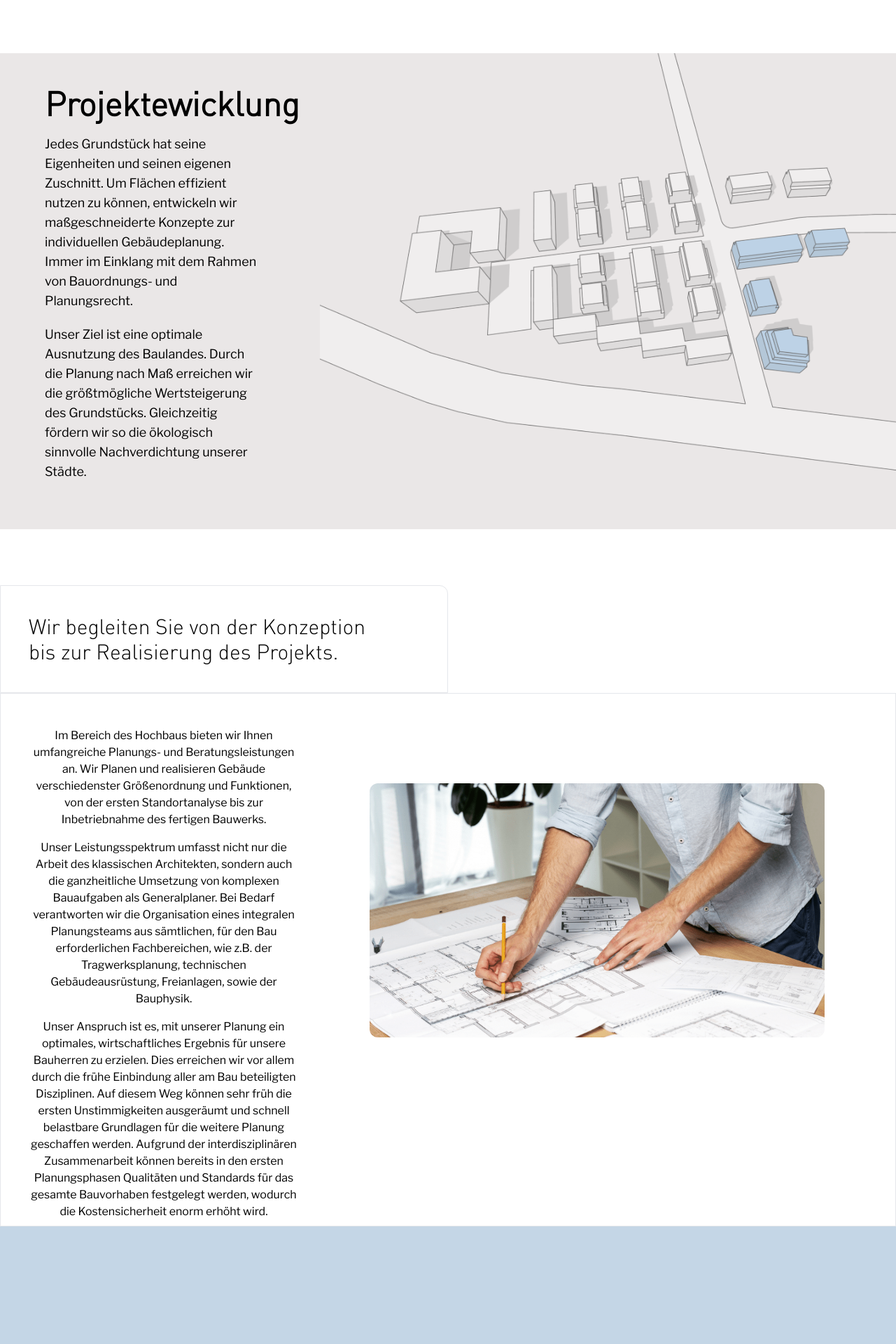
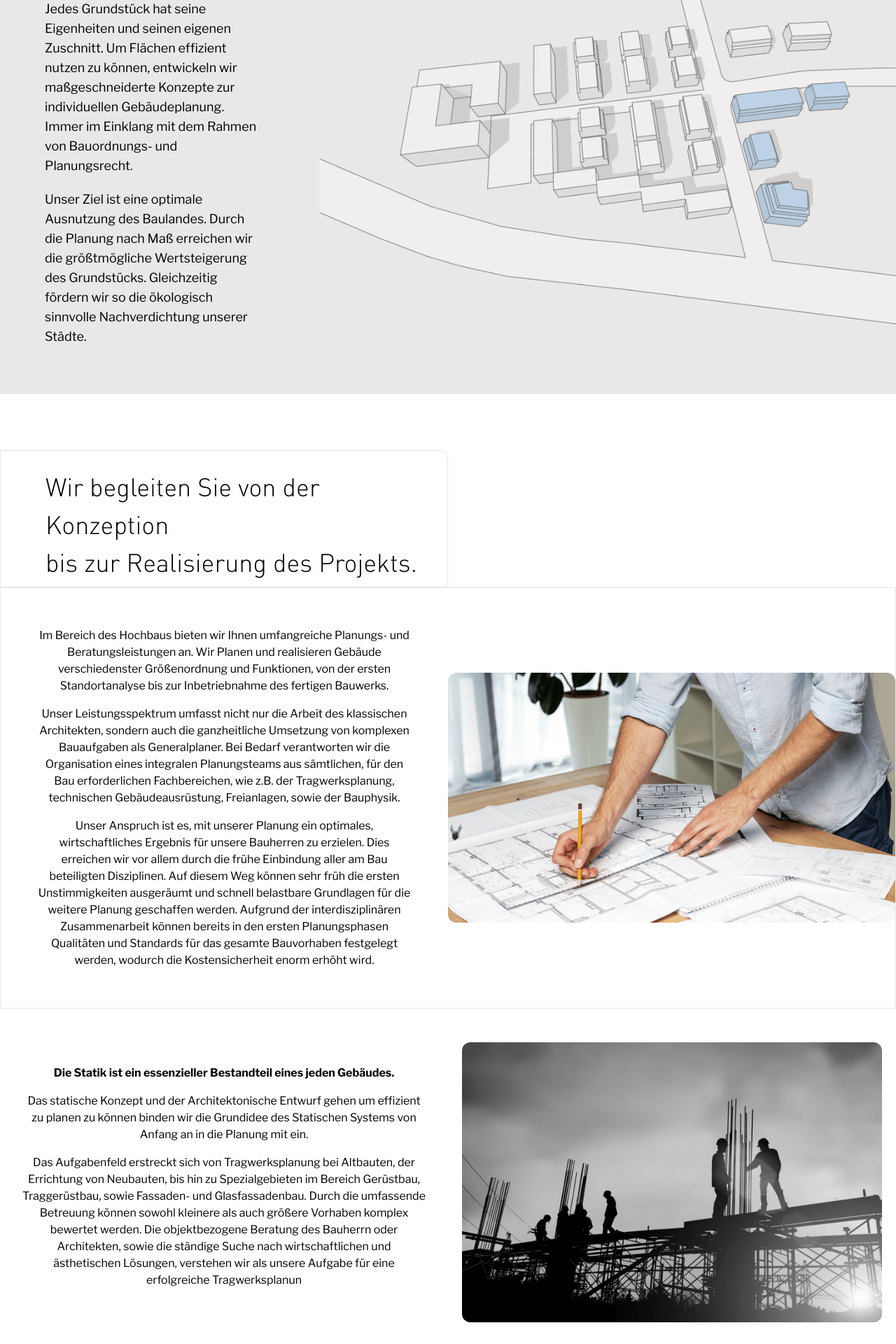
Before and after one commit to borigendiego/fies, a Next.js app: page /leistung in a window 1280 px wide. Shown: the part 700-2620 px from the top of the page at 70% size. Built offline with nearby package versions, Linux system fonts and the light colour scheme.

Commit message:
Mobile menu + extra styles

```diff
--- a/components/architektur/index.tsx
+++ b/components/architektur/index.tsx
@@ -5,21 +5,22 @@ import { motion } from "framer-motion";
 
 const ArchitekturComp = () => {
     return(
-        <div className='relative' id={'#2'}>
-            <div className='md:py-10 mt-20 md:w-6/12 md:pl-10 px-2 md:pr-0 border rounded-xl rounded-l-none rounded-b-none'>
+        <div id={'#2'}>
+            <div className={'pl-14 pt-4 mt-20 md:w-6/12 md:pr-0 border rounded-xl rounded-l-none rounded-b-none'}>
                 <motion.h1
-                    className='text-3xl'
+                    className={'md:text-[36px] text-[20px] p-2'}
                     initial={{opacity: 0}}
                     whileInView={{opacity: 1}}
                     transition={{duration:  1, delay: .5}}
                     viewport={{once: true}}
-                >Wir begleiten Sie von der Konzeption <br/>
+                >
+                    Wir begleiten Sie von der Konzeption <br/>
                     bis zur Realisierung des Projekts.
                 </motion.h1>
             </div>
-            <div className='flex md:flex-row flex-col-reverse w-full border rounded-xl rounded-l-none rounded-r-none'>
+            <div className={'border grid grid-cols-1 md:grid-cols-2'}>
                 <motion.div
-                    className='md:w-2/6 md:pl-10 pt-10 px-2 md:pr-0 text-center'
+                    className={' p-12 text-center'}
                     initial={{opacity: 0, x: -30}}
                     whileInView={{opacity: 1, x: 0}}
                     transition={{duration:  .7, delay: 1.5}}
@@ -44,7 +45,7 @@ const ArchitekturComp = () => {
                     </p>
                 </motion.div>
                 <motion.div
-                    className='md:pt-32 pt-12 mx-auto'
+                    className={'m-auto'}
                     initial={{opacity: 0}}
                     whileInView={{opacity: 1}}
                     transition={{duration:  1, delay: 1}}
--- a/components/commons/textImageLayout/index.tsx
+++ b/components/commons/textImageLayout/index.tsx
@@ -19,7 +19,7 @@ const Layout = ({
     reverse
 }:LayoutProps) => {
     return(
-        <div className={`flex relative my-4 py-12 flex-wrap border-b ${reverse ? 'md:flex-row-reverse' : ''}`} id={`${id}`}>
+        <div className={`flex relative my-4 py-20 flex-wrap border-b ${reverse ? 'md:flex-row-reverse' : ''}`} id={`${id}`}>
             <motion.div
                 className={'w-full md:w-6/12 md:h-auto h-52 relative mb-6 md:mb-0'}
                 initial={{opacity: 0}}
--- a/components/footer/index.tsx
+++ b/components/footer/index.tsx
@@ -21,7 +21,7 @@ const Footer = () => {
                 <motion.div
                     initial={{opacity: 0, x: -15}}
                     whileInView={{opacity: 1, x: 0}}
-                    transition={{duration: .5 , delay: 1.5}}
+                    transition={{duration: .5 , delay: 1}}
                     viewport={{once: true}}
                 >
                     <Contact />
--- a/components/header/mobile-menu/mobileMenu.module.scss
+++ b/components/header/mobile-menu/mobileMenu.module.scss
@@ -11,8 +11,7 @@
     display: block;
     position: relative;
     top: 0;
-    left: 100%;
-    width: 18%;
+    width: 40px;
     z-index: 40;
 
     -webkit-user-select: none;
@@ -49,7 +48,7 @@
    */
   .menuToggle span
   {
-    background: #cdcdcd;
+    background: #fff;
     display: block;
     width: 100%;
     height: 4px;
@@ -111,8 +110,6 @@
     width: 0;
     height: 0;
     top: -100%;
-    padding: 160% 70%;
-
     list-style-type: none;
     -webkit-font-smoothing: antialiased;
     /* to stop flickering of text in safari */
@@ -134,13 +131,15 @@
   .menuToggle input:checked ~ .menu
   {
     width: 80vw;
-    height: 50vh;
-    //background: $mobile-menu-background-color;
+    height: auto;
+    background-color: #fff;
     transform: translate(-68vw, 0);
+    padding: 3rem 2rem;
 
     li {
       visibility: visible;
       border-bottom: solid;
+      margin: 10px 0
     }
   }
 }
--- a/components/leistung/index.tsx
+++ b/components/leistung/index.tsx
@@ -4,7 +4,7 @@ import { motion } from "framer-motion";
 
 const LeistungComp = () => {
     return(
-        <div className='h-[80vh] pt-[10%] flex flex-col items-center'>
+        <div className={'py-32 flex flex-col items-center'}>
             <div className='mx-auto px-12'>
                 <motion.p
                     className='text-center leading-loose text-lg'
--- a/components/projekt/index.tsx
+++ b/components/projekt/index.tsx
@@ -48,7 +48,7 @@ const Projekt = ({
     }
 
     return(
-        <div className={'grid grid-flow-row md:grid-flow-col md:my-8 max-w-[1400px] px-8 mx-auto border-b pb-20'}>
+        <div id={title} className={'grid grid-flow-row md:grid-flow-col md:my-8 max-w-[1400px] px-8 mx-auto border-b pb-20 scroll-m-10'}>
             <div className={'pt-16 grid-cols-1'}>
                 <div className={'flex mt-6 mb-12 items-baseline'}>
                     <h1 className={'font-bold'}>PROJEKT:</h1>
--- a/components/projektenwicklung/index.tsx
+++ b/components/projektenwicklung/index.tsx
@@ -14,7 +14,7 @@ const Projektewicklung = () => {
              />
             <div className={'flex flex-col relative md:pl-16 px-6 md:pr-0 text-center md:text-left pt-12 pb-12'} id={'projektewicklung'}>
                 <motion.h1
-                    className={'md:text-5xl font-semibold'}
+                    className={'md:text-5xl font-semibold py-4'}
                     initial={{opacity: 0, x:-30}}
                     whileInView={{opacity: 1, x:0}}
                     transition={{duration:  .7, delay: 1}}
--- a/components/statik/index.tsx
+++ b/components/statik/index.tsx
@@ -6,10 +6,10 @@ import { motion } from "framer-motion";
 
 const Statik = ( ) => {
     return(
-        <div className='bg-[#89ADCD80] backdrop-blur-sm h-[120vh] flex justify-center items-center' id={'#3'}>
-            <div className='bg-white flex flex-col-reverse md:flex-row justify-around md:py-12'>
+        <div className={'flex justify-center items-center'} id={'#3'}>
+            <div className='grid grid-cols-1 md:grid-cols-2 md:py-12'>
                 <motion.div
-                className='md:w-5/12 px-8 text-center'
+                className={'px-8 text-center m-auto'}
                 initial={{opacity: 0, y: 30}}
                 whileInView={{opacity: 1, y: 0}}
                 transition={{duration:  .7, delay: 1.5}}
@@ -29,7 +29,7 @@ const Statik = ( ) => {
                     </p>
                 </motion.div>
                 <motion.div
-                    className='md:w-6/12 py-4 md:py-0'
+                    className={'m-auto'}
                     initial={{opacity: 0}}
                     whileInView={{opacity: 1}}
                     transition={{duration:  1, delay: 1}}
--- a/components/whoWeAre/index.tsx
+++ b/components/whoWeAre/index.tsx
@@ -32,7 +32,7 @@ const WhoWeAre = () => {
     return(
         <div className={'pt-2'}>
             <motion.h1
-                className={'text-center font-semibold'}
+                className={'text-center font-semibold mt-12'}
                 initial={{opacity: 0}}
                 whileInView={{opacity: 1}}
                 viewport={{once: true}}
@@ -62,13 +62,13 @@ const WhoWeAre = () => {
                     whileInView={{opacity: 1, y: 0}}
                     viewport={{once: true}}
                     transition={{duration: .7, delay: 1}}
-                    className='px-16 mt-8 text-center'
+                    className={'px-16 my-12 text-center'}
                 >
                     <p className="py-2">Wir sind ein junges Team engagierter Architekten und Ingenieure, die sich die ganzheitliche und integrale Gebäudeplanung zur Aufgabe gemacht haben.</p>
                     <p className="py-2">Dabei arbeiten wir digital vernetzt und bundesweit, um Projekte jeder Größenordnung zu realisieren. </p>
                     <p className="py-2">Durch die gemeinsame digitale Planung in allen Fachbereichen – insbesondere der Disziplinen Architektur, Statik, Technische Gebäude Ausrüstung, Energieberatung und Brandschutz – sind wir effizient und schaffen Synergien. So können wir unseren Auftraggeber*innen äußerste Planungssicherheit zusichern. </p>
                     <p className="py-2">Gemeinsame Server und digitale Gebäudemodelle helfen uns, die Schnittstellen zwischen den unterschiedlichen Planern transparent aufzulösen. Auf diese Weise stellen wir sicher, dass alle Mitwirkenden in den Planungsprozess involviert sind – von Anfang an und zu jeder Zeit.</p>
-                    <h3 className={"pt-2"}>Partner:</h3>
+                    <h3 className={"py-4"}>Partner:</h3>
                     <p className="py-2">Wir, Johannes Fies und Johannes Schmitz, haben uns während des Architekturstudiums 2009 kenngelernt. Bereits seitdem planen wir Projekte im Team. Nach über zwölfjähriger Zusammenarbeit haben wir 2021 unser gemeinsames Büro gegründet. </p>
                     <p className="py-2 font-semibold">Wir freuen uns für Sie tätig zu werden!</p>
                 </motion.div>
```
Also changed, not shown: components/commons/Slick/index.tsx (+10 -10 lines).
